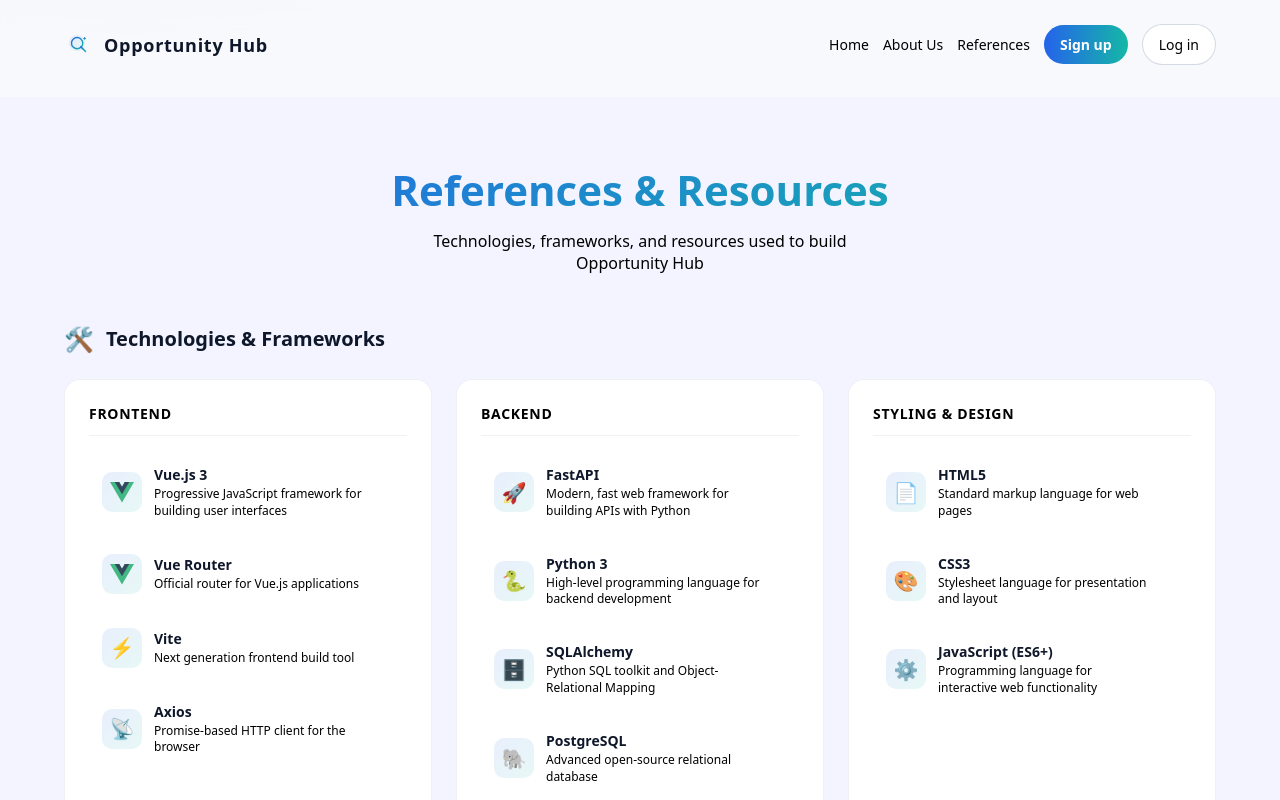
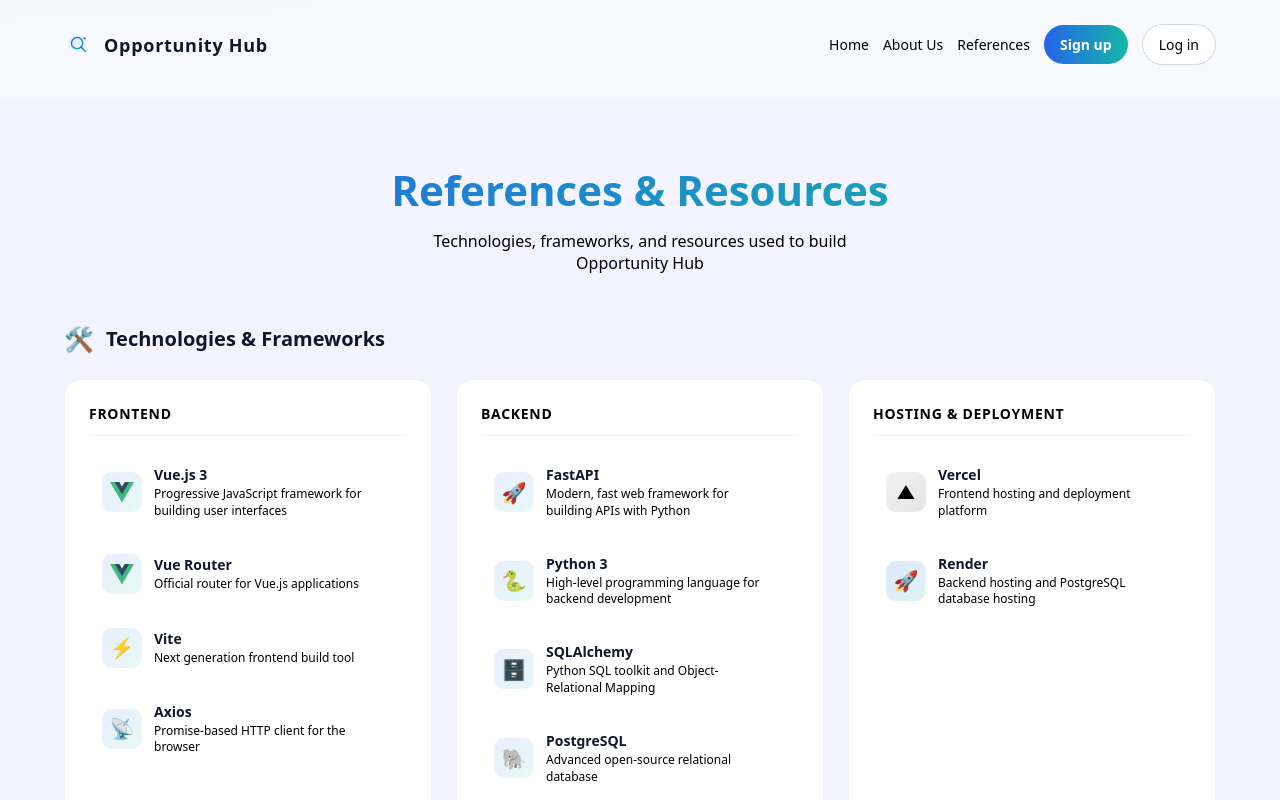
Before and after one commit to begli1/Opportunity-Hub, a Vue app in the folder frontend/: page /references in a window 1280 px wide. Shown: the top 800 px of the page. Built offline with nearby package versions, Linux system fonts and the light colour scheme; no server answers.

Commit message:
Add Vercel and Render to hosting section in References

```diff
--- a/frontend/src/components/References.vue
+++ b/frontend/src/components/References.vue
@@ -167,6 +167,30 @@
                   <div class="ref-info">
                     <h4>Pydantic</h4>
                     <p>Data validation using Python type annotations</p>
+                  </div>
+                  <span class="ref-arrow">→</span>
+                </a>
+              </div>
+            </div>
+
+            <!-- Hosting & Deployment -->
+            <div class="ref-category">
+              <h3 class="category-title">Hosting & Deployment</h3>
+              <div class="ref-list">
+                <a href="https://vercel.com/" target="_blank" rel="noopener" class="ref-card">
+                  <div class="ref-icon vercel-icon">▲</div>
+                  <div class="ref-info">
+                    <h4>Vercel</h4>
+                    <p>Frontend hosting and deployment platform</p>
+                  </div>
+                  <span class="ref-arrow">→</span>
+                </a>
+
+                <a href="https://render.com/" target="_blank" rel="noopener" class="ref-card">
+                  <div class="ref-icon render-icon">🚀</div>
+                  <div class="ref-info">
+                    <h4>Render</h4>
+                    <p>Backend hosting and PostgreSQL database hosting</p>
                   </div>
                   <span class="ref-arrow">→</span>
                 </a>
@@ -697,6 +721,17 @@
   height:24px;
 }
 
+.vercel-icon{
+  font-size:18px;
+  font-weight:900;
+  color:#000;
+  background:linear-gradient(135deg, rgba(0,0,0,.05), rgba(0,0,0,.1));
+}
+
+.render-icon{
+  background:linear-gradient(135deg, rgba(37,99,235,.15), rgba(20,184,166,.15));
+}
+
 .ref-info{
   flex:1;
   min-width:0;
```
